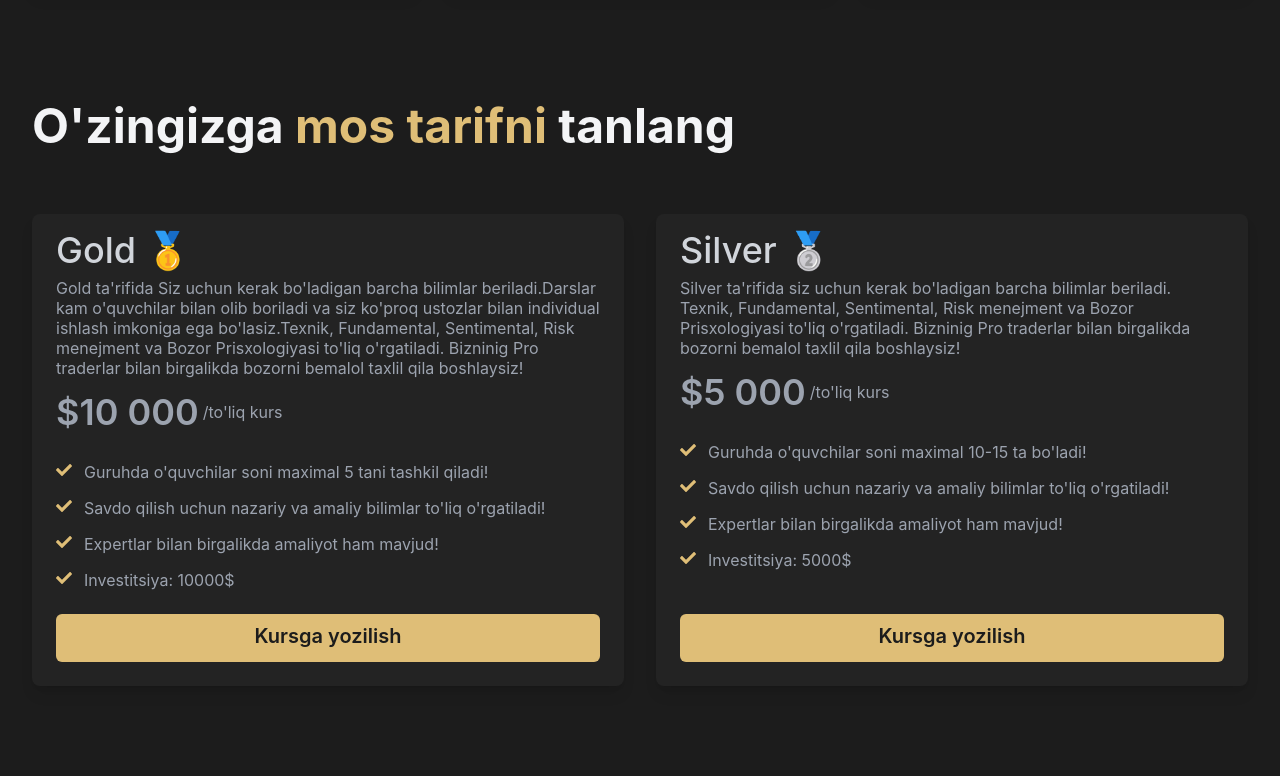
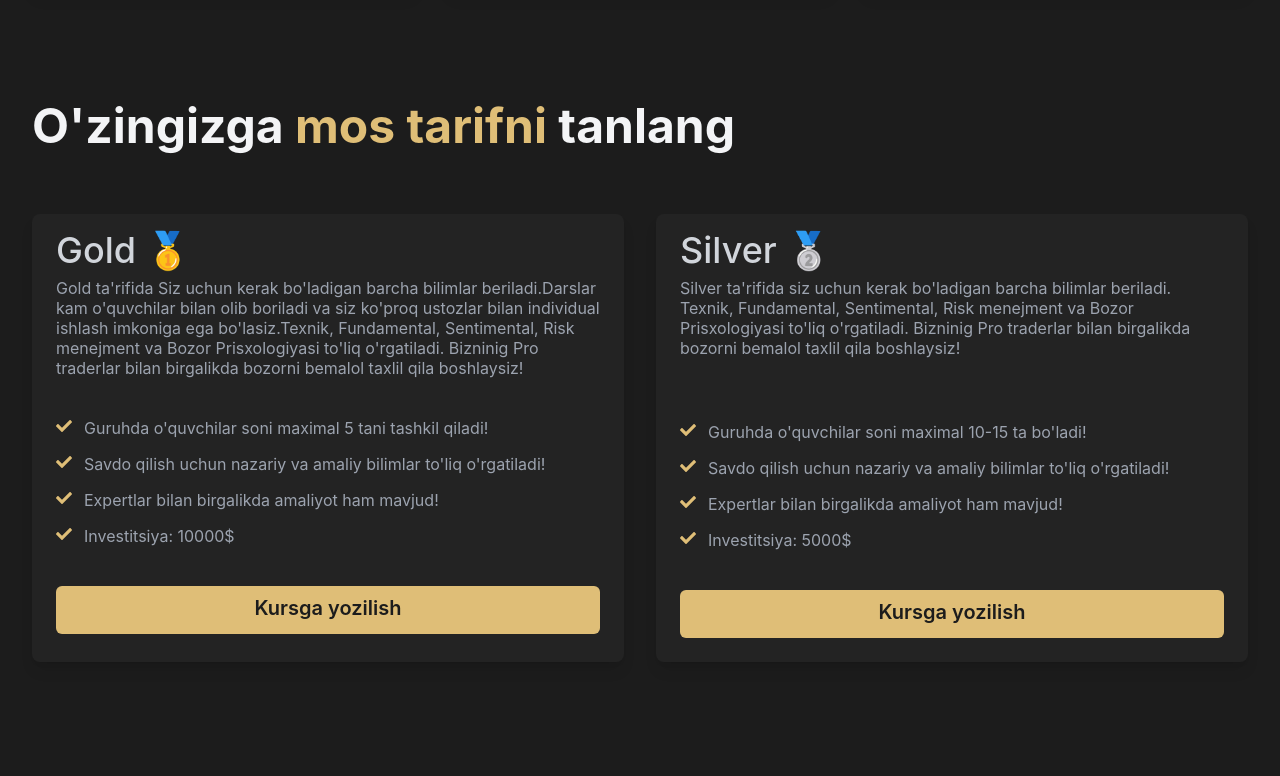
Before and after one commit to Muhammadbobur3/akefx, a React (Create React App) app: page / in a window 1280 px wide. Shown: the part 2000-2776 px from the top of the page. Built offline with nearby package versions, Linux system fonts and the light colour scheme.

Commit message:
remove price

```diff
--- a/public/index.html
+++ b/public/index.html
@@ -24,7 +24,7 @@
       work correctly both with client-side routing and a non-root public URL.
       Learn how to configure a non-root public URL by running `npm run build`.
     -->
-    <title>React App</title>
+    <title>Akefx Treyderlar akademiyasi</title>
   </head>
   <body>
     <noscript>You need to enable JavaScript to run this app.</noscript>
--- a/src/components/intro.jsx
+++ b/src/components/intro.jsx
@@ -36,11 +36,14 @@ export const Intro = () => {
         <div className="md:w-1/2 relative">
           <video
             className="w-[444px] h-[252px] mr-20 border-4 border-[#DFBE77] rounded-2xl aspect-video object-cover ml-auto"
-            src={bgImage}
+            playsinline
+            preload="none"
             autoPlay
             loop
             muted
-          />
+          >
+            <source src={bgImage} type="video/mp4" />
+          </video>
         </div>
       </div>
     </div>
--- a/src/components/pricing-section.jsx
+++ b/src/components/pricing-section.jsx
@@ -24,15 +24,7 @@ const Pricing = () => {
                 bilan birgalikda bozorni bemalol taxlil qila boshlaysiz!
               </p>
               <div className="mt-6 flex-col flex-grow h-full">
-                <div className="flex items-center">
-                  <h4 className="text-4xl leading-5 font-semibold text-gray-400">
-                    $10 000
-                  </h4>
-                  <p className="ml-1 text-md leading-5 text-gray-400">
-                    /to'liq kurs
-                  </p>
-                </div>
-                <div className="mt-10">
+                <div className="my-10">
                   <ul className="list-reset">
                     <li className="flex items-start">
                       <div className="flex-shrink-0">
@@ -95,15 +87,7 @@ const Pricing = () => {
                 bilan birgalikda bozorni bemalol taxlil qila boshlaysiz!
               </p>
               <div className="mt-6 flex flex-col flex-grow h-full">
-                <div className="flex items-center">
-                  <h4 className="text-4xl leading-5 font-semibold text-gray-400">
-                    $5 000
-                  </h4>
-                  <p className="ml-1 text-md leading-5 text-gray-400">
-                    /to'liq kurs
-                  </p>
-                </div>
-                <div className="mt-10">
+                <div className="my-10">
                   <ul className="list-reset">
                     <li className="flex items-start">
                       <div className="flex-shrink-0">
```
